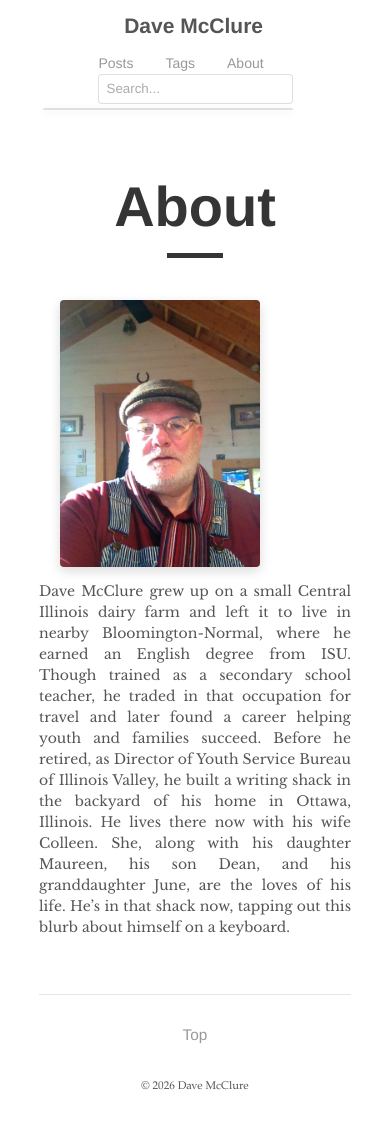
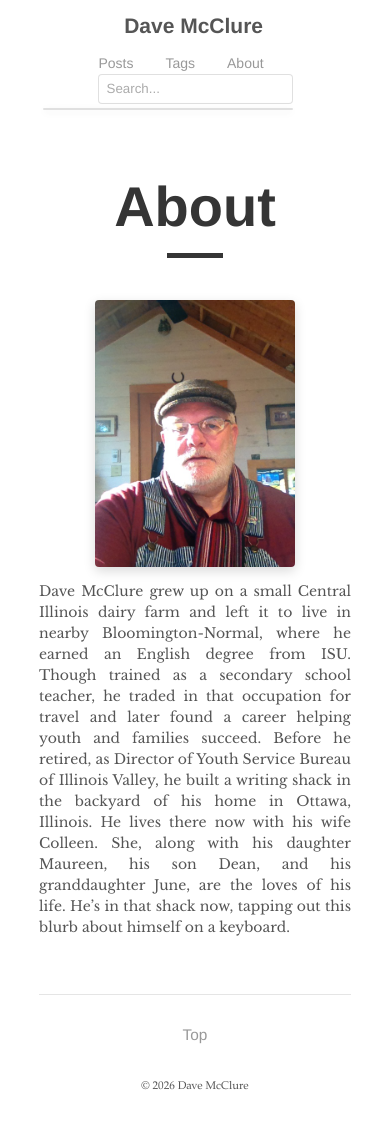
Before and after one commit to Daveintheshack/daveintheshack.github.io, a Jekyll site: the page built from _pages/about.md, in a window 390 px wide. Built offline with Jekyll 4.4.1, drawn with Linux system fonts in a browser that asks for light colours.

Commit message:
Update _layout.scss

```diff
--- a/_sass/tale/_layout.scss
+++ b/_sass/tale/_layout.scss
@@ -153,9 +153,10 @@ footer {
 }
 @media (max-width: 500px) {
   .post img.profile-photo {
-    float: none;
-    display: block;
-    margin: 0 auto 1rem;
-    max-width: 200px;
+    float: none !important;
+    display: block !important;
+    margin: 0 auto 1rem !important;
+    max-width: 200px !important;
+    width: 200px !important;
   }
 }
```
